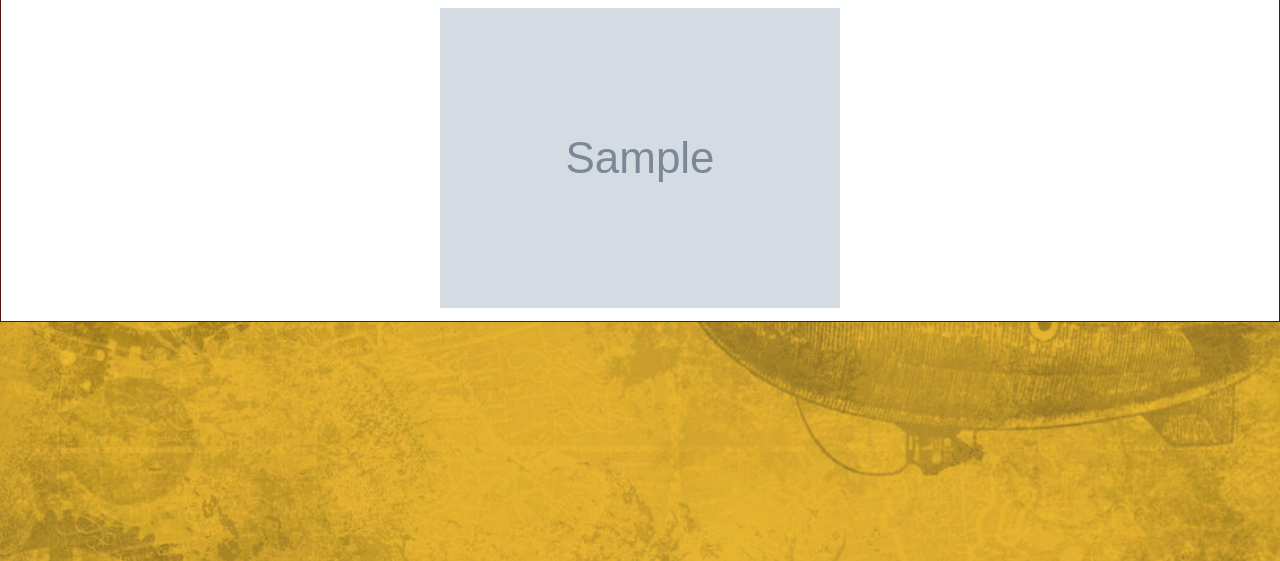
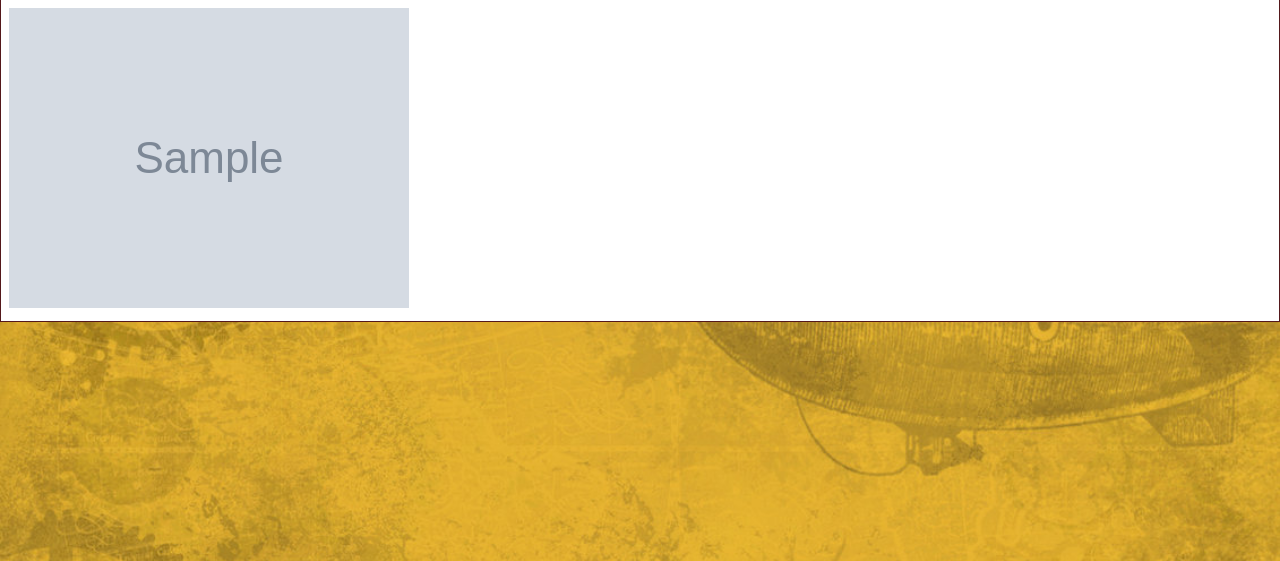
Before and after one commit to landoffire/website-flask-2015, a Flask app: template templates/gallery.html in a window 1280 px wide. Shown: the part 163-724 px from the top of the page. Run offline with Flask 2, Linux system fonts and the light colour scheme; the template is opened without the code that fills it: most values are stand-ins (such as "Sample title", 1, 10 or a date in 2020); grey boxes marked "Sample" are stand-in pictures.

Commit message:
Fix broken gallery styling application to use body-level class

```diff
--- a/static/style.css
+++ b/static/style.css
@@ -116,7 +116,7 @@ main a[href*="themanaworld.org"] {
     background-size: contain;
 }
 
-.gallery {
+.gallery main {
     display: flex;
     flex-direction: column;
     align-items: center;
--- a/templates/gallery.html
+++ b/templates/gallery.html
@@ -1,7 +1,7 @@
 {% extends "base.html" %}
 
 {% block main %}
-<main class="gallery">
+<main>
     {%- for image in gallery %}
     <section>
         <img src="{{ url_for('static', filename='gallery') }}/{{ image }}" class="gallery-img">
```
